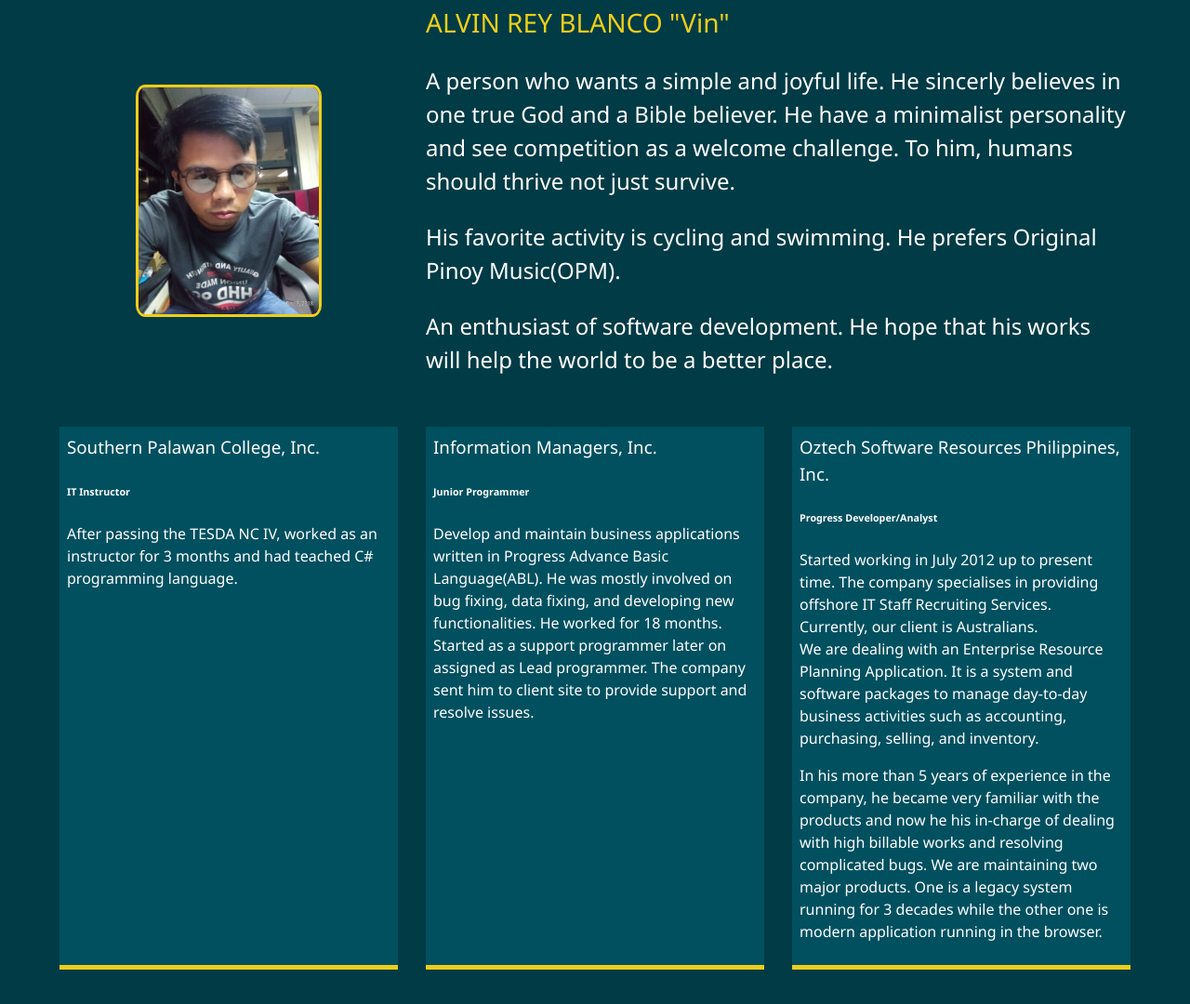
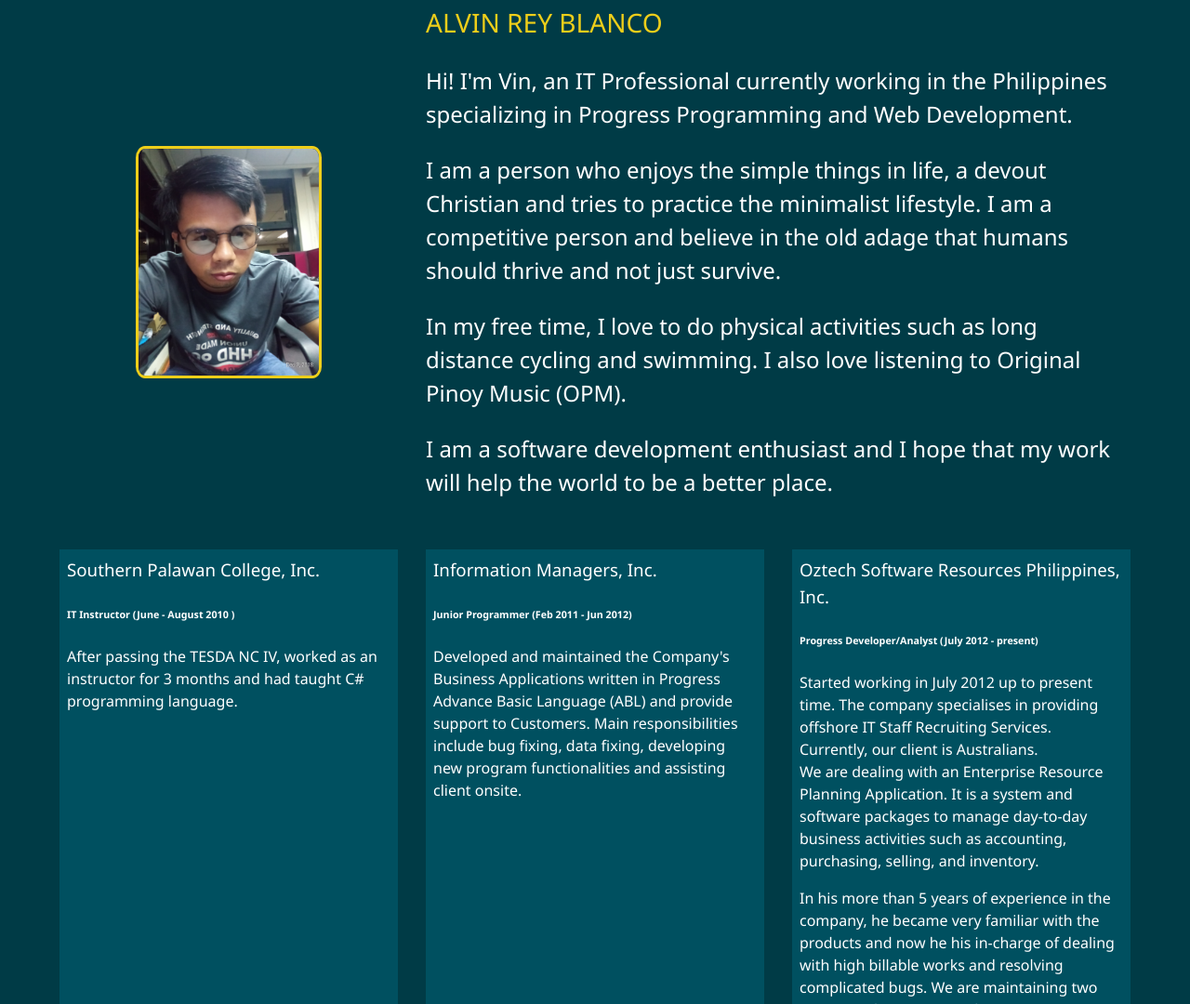
Before and after one commit to vinthrive/profile, a website: page dist/about.html in a window 1280 px wide. Shown: the part 279-1359 px from the top of the page at 93% size. Drawn offline with Linux system fonts and the light colour scheme.

Commit message:
Add contents

```diff
--- a/dist/about.html
+++ b/dist/about.html
@@ -1,15 +1,12 @@
 <!DOCTYPE html>
 <html lang="en">
+
 <head>
   <meta charset="UTF-8" />
   <meta name="viewport" content="width=device-width, initial-scale=1.0" />
   <meta http-equiv="X-UA-Compatible" content="ie=edge" />
-    <link
-      rel="stylesheet"
-      href="https://use.fontawesome.com/releases/v5.6.3/css/all.css"
-      integrity="sha384-UHRtZLI+pbxtHCWp1t77Bi1L4ZtiqrqD80Kn4Z8NTSRyMA2Fd33n5dQ8lWUE00s/"
-      crossorigin="anonymous"
-    />
+  <link rel="stylesheet" href="https://use.fontawesome.com/releases/v5.6.3/css/all.css" integrity="sha384-UHRtZLI+pbxtHCWp1t77Bi1L4ZtiqrqD80Kn4Z8NTSRyMA2Fd33n5dQ8lWUE00s/"
+    crossorigin="anonymous" />
   <link rel="stylesheet" href="css/main.css" />
   <title>About Me</title>
 </head>
@@ -23,7 +20,9 @@
     </div>
 
     <nav class="menu">
-        <div class="menu-branding"><div class="portrait"></div></div>
+      <div class="menu-branding">
+        <div class="portrait"></div>
+      </div>
       <ul class="menu-nav">
         <li class="nav-item">
           <a href="index.html" class="nav-link">Home</a>
@@ -48,46 +47,45 @@
       <img src="img/portrait.jpg" alt="Alvin Blanco" class="bio-image" />
 
       <div class="bio">
-          <h3 class="text-secondary">ALVIN REY BLANCO "Vin"</h3>
+        <h3 class="text-secondary">ALVIN REY BLANCO</h3>
         <p>
-            A person who wants a simple and joyful life. He sincerly believes in
-            one true God and a Bible believer. He have a minimalist personality
-            and see competition as a welcome challenge. To him, humans should
-            thrive not just survive.
+          Hi! I'm Vin, an IT Professional currently working in the Philippines specializing in Progress
+          Programming and Web Development.
         </p>
         <p>
-            His favorite activity is cycling and swimming. He prefers Original
-            Pinoy Music(OPM).
+          I am a person who enjoys the simple things in life, a devout Christian and tries to practice the minimalist
+          lifestyle. I am a competitive person and believe in the old adage that humans should thrive and not just
+          survive.
         </p>
         <p>
-            An enthusiast of software development. He hope that his works will
-            help the world to be a better place.
+          In my free time, I love to do physical activities such as long distance cycling and swimming. I also love
+          listening to Original Pinoy Music (OPM).
+        </p>
+        <p>
+          I am a software development enthusiast and I hope that my work will help the world to be a better place.
         </p>
       </div>
 
       <div class="job job-1">
         <h3>Southern Palawan College, Inc.</h3>
-          <h6>IT Instructor</h6>
+        <h6>IT Instructor (June - August 2010 )</h6>
         <p>
           After passing the TESDA NC IV, worked as an instructor for 3 months
-            and had teached C# programming language.
+          and had taught C# programming language.
         </p>
       </div>
       <div class="job job-2">
         <h3>Information Managers, Inc.</h3>
-          <h6>Junior Programmer</h6>
+        <h6>Junior Programmer (Feb 2011 - Jun 2012)</h6>
         <p>
-            Develop and maintain business applications written in Progress
-            Advance Basic Language(ABL). He was mostly involved on bug fixing,
-            data fixing, and developing new functionalities. He worked for 18
-            months. Started as a support programmer later on assigned as Lead
-            programmer. The company sent him to client site to provide support
-            and resolve issues.
+          Developed and maintained the Company's Business Applications written in Progress Advance Basic Language (ABL)
+          and provide support to Customers. Main responsibilities include bug fixing, data fixing, developing new
+          program functionalities and assisting client onsite.
         </p>
       </div>
       <div class="job job-3">
         <h3>Oztech Software Resources Philippines, Inc.</h3>
-          <h6>Progress Developer/Analyst</h6>
+        <h6>Progress Developer/Analyst (July 2012 - present)</h6>
         <p>
           Started working in July 2012 up to present time. The company
           specialises in providing offshore IT Staff Recruiting Services.
@@ -111,4 +109,5 @@
   <footer id="main-footer">Copyright &copy; 2019</footer>
   <script src="js/main.js"></script>
 </body>
+
 </html>
```
Also changed, not shown: dist/index.html (+3 -4 lines). Lines whose indentation alone changed are shown as unchanged.
